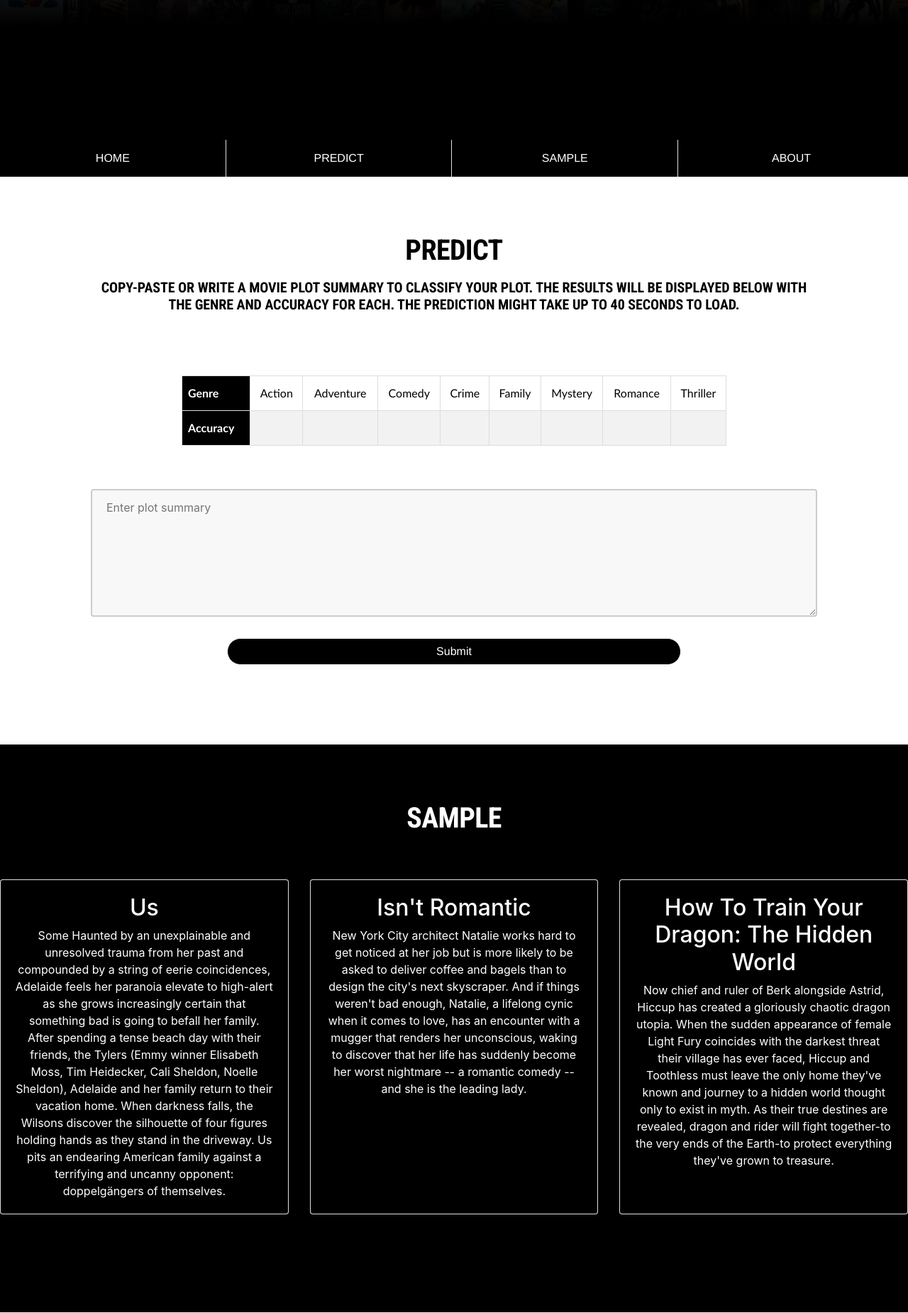
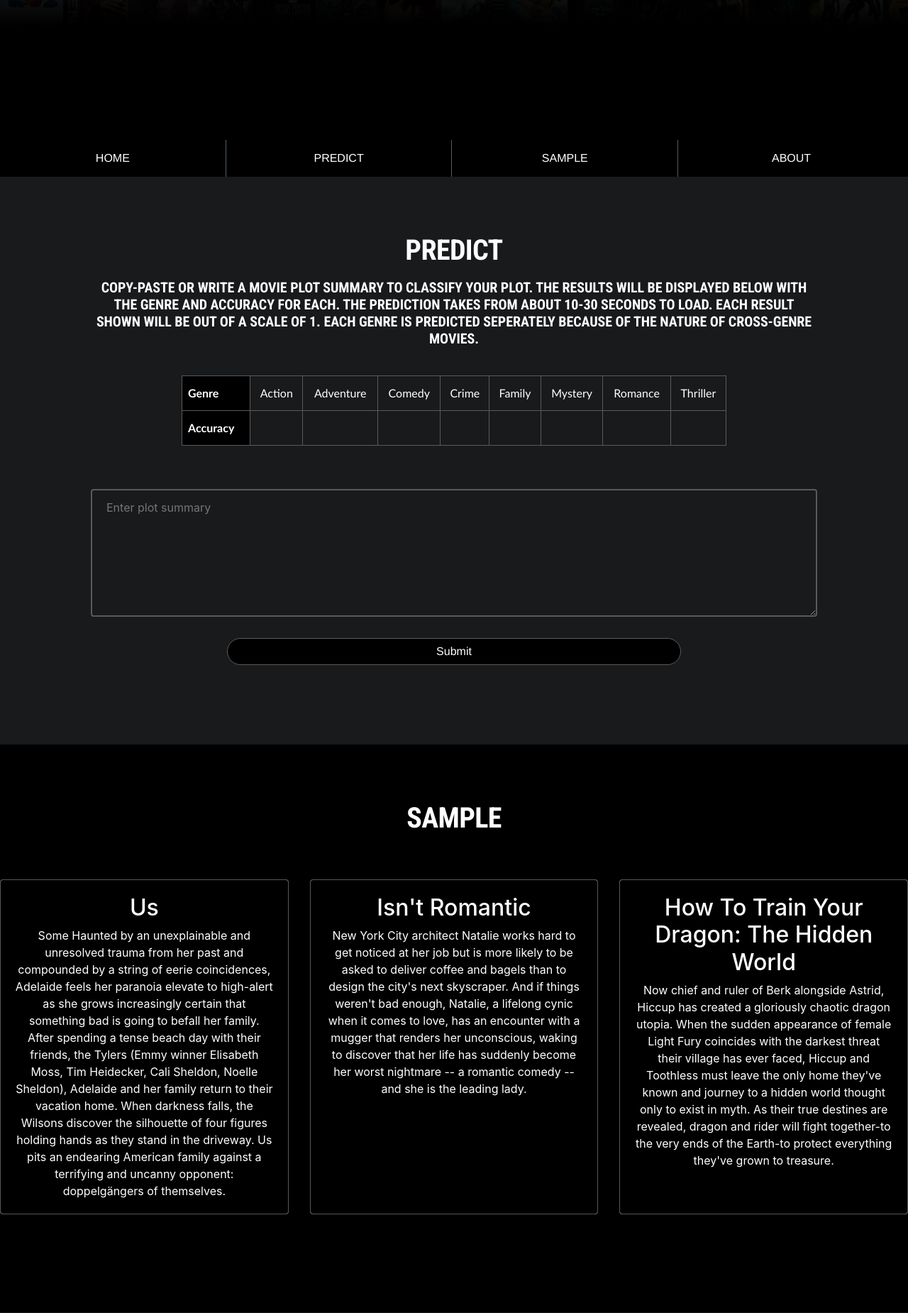
Before and after one commit to TamPhilip/Cinemascan-Web-App, a Flask app: page / in a window 1280 px wide. Shown: the part 603-2453 px from the top of the page at 71% size. Run offline with Flask 2, Linux system fonts and the light colour scheme; some libraries are stand-ins or nearby versions.

Commit message:
Added loading view and changed the color palette to dark

```diff
--- a/static/css/styles.css
+++ b/static/css/styles.css
@@ -72,7 +72,8 @@ nav {
     width: 100%;
     font-family: 'Helvetica',  sans-serif;
 	background-color:   black;
-	color: #ffffff;
+    color: #ffffff;
+    border-color: rgb(52, 60, 69);
 }
 
 nav ul {
@@ -89,8 +90,12 @@ nav li {
 	float: left;
 }
 
-.border {
-    border-right: 1px solid #bbb;
+#bootstrap-overrides .border-right {
+            border-right-color: rgb(80, 93, 107) !important;
+}
+
+.border-right a:hover{
+    color: rgb(102, 102, 102) !important;
 }
 
 nav li a {
@@ -104,7 +109,7 @@ nav li a {
 }
 
 nav li a:hover {
-	background-color: transparent;
+    background-color: transparent;
 }
 
 /* SECTIONS */
@@ -137,16 +142,16 @@ nav li a:hover {
  .btn-outline-primary, .btn-outline-primary:active  {
       font-family: 'Helvetica', sans-serif;
      background-color: black !important;
-    border-color: white !important;
+    border-color: rgb(92, 92, 92) !important;
     color: white !important;
      border-radius: 24px !important;
      outline-color: black!important;
  }
 
 .btn-outline-primary:hover {
-     background-color: white !important;
-     border-color: black !important;
-     color: black!important;
+     background-color: rgb(51, 51, 51) !important;
+     border-color: rgb(102, 102, 102) !important;
+     color: white !important;
      border-radius: 24px !important;
 }
 
@@ -221,8 +226,8 @@ nav li a:hover {
 }
 
 .predict {
-    color: black;
-    background: white;
+    color: white;
+    background-color: rgb(24, 26, 27);
     width: 100%;
     height: 100%;
 }
@@ -236,13 +241,14 @@ textarea {
   height: 180px;
   padding: 12px 20px;
   box-sizing: border-box;
-  border: 2px solid #ccc;
+  border: 2px solid rgb(90, 90, 90);
   border-radius: 4px;
-  background-color: #f8f8f8;
+  background-color: rgb(24, 26, 27);
   resize: none;
   display: block;
   margin-left: auto;
   margin-right: auto;
+  color: rgb(232, 230, 227) !important;
 }
 
 .result{
@@ -327,13 +333,13 @@ textarea {
 }
 
 #genres td, #genres th {
-  border: 1px solid #ddd;
+  border: 1px solid rgb(90, 90, 90);
   padding: 8px;
 }
 
-#genres tr:nth-child(even){background-color: #f2f2f2;}
+#genres tr:nth-child(even){background-color: rgb(24, 26, 27);}
 
-#genres tr:hover {background-color: #ddd;}
+#genres tr:hover {background-color: #222425;}
 
 #genres th {
   padding-top: 12px;
@@ -450,7 +456,12 @@ textarea {
     overflow-x: hidden;
 }
 
+.card {
+    border-color: #575757 !important;
+}
+
 .card-deck {
+    border-color: #575757;
     padding-top: 190px;
     overflow:auto;
     color: white;
@@ -459,6 +470,7 @@ textarea {
 }
 
 .card, .card-body, .card-text, card p {
+
     background-color: black;
     overflow:auto;
 }
@@ -470,8 +482,8 @@ textarea {
 
 /*  ABOUT */
 .about {
-    color: black;
-    background-color: white;
+    color: rgb(232, 230, 227);
+    background-color: rgb(24, 26, 27);
 }
 
     #class_image{
@@ -646,3 +658,76 @@ footer{
 	clear: both;
 	height: 100px;
 }
+
+/** SPINNER CREATION **/
+
+.loader {
+  position: relative;
+  text-align: center;
+  margin: 15px auto 35px auto;
+  z-index: 9999;
+  display: block;
+  width: 80px;
+  height: 80px;
+  border: 10px solid rgba(0, 0, 0, .3);
+  border-radius: 50%;
+  border-top-color: #000;
+  animation: spin 1s ease-in-out infinite;
+  -webkit-animation: spin 1s ease-in-out infinite;
+}
+
+@keyframes spin {
+  to {
+    -webkit-transform: rotate(360deg);
+  }
+}
+
+@-webkit-keyframes spin {
+  to {
+    -webkit-transform: rotate(360deg);
+  }
+}
+
+
+/** MODAL STYLING **/
+
+.modal-content {
+  border-radius: 0px;
+  box-shadow: 0 0 20px 8px rgba(0, 0, 0, 0.7);
+}
+
+.modal-backdrop.show {
+  opacity: 0.75;
+}
+
+.loader-txt p {
+    font-size: 13px;
+    color: #666;
+}
+
+#output {
+  padding: 25px 15px;
+  background: #222;
+  border: 1px solid #222;
+  max-width: 350px;
+  margin: 35px auto;
+  font-family: 'Roboto', sans-serif !important;
+  /* p.subtle  {
+    color: #555;
+    font-style: italic;
+    font-family: 'Roboto', sans-serif !important;
+  } */
+  /* h4 {
+    font-weight: 300 !important;
+    font-size: 1.1em;
+    font-family: 'Roboto', sans-serif !important;
+  } */
+  /* p {
+    font-family: 'Roboto', sans-serif !important;
+    font-size: 0.9em;
+    b {
+      text-transform: uppercase;
+      text-decoration: underline;
+    }
+  } */
+}
--- a/static/js/results.js
+++ b/static/js/results.js
@@ -1,9 +1,15 @@
  $('#submit').click( function(e) {
      e.preventDefault();
      console.log("Get JSON");
+     $("#loadMe").modal({
+         backdrop: "static", //remove ability to close modal with click
+         keyboard: false, //remove option to close with keyboard
+         show: true //Display loader!
+     });
      $.getJSON($SCRIPT_ROOT + '/submit', {
          text: $('textarea[name="text"]').val()
      }, function (data) {
+            $("#loadMe").modal("hide");
          $("#action-td").text(data.result.Action);
          displayBadge(data.result.Action, $("#action-badge"));
          $("#adventure-td").text(data.result.Adventure);
--- a/templates/main.html
+++ b/templates/main.html
@@ -29,7 +29,7 @@
 
     <div id="navWrap">
         <nav>
-        <ul>
+        <ul id="bootstrap-overrides">
               <li class="border-right"><a class="active" href="#home">Home</a></li>
               <li class="border-right"><a href="#predict">Predict</a></li>
               <li class="border-right"><a href="#sample">sample</a></li>
@@ -45,7 +45,9 @@
             <h1 id="specialh1"> Predict </h1>
         </div>
         <div class="text">
-             <h2> Copy-paste or write a movie plot summary to classify your plot. The results will be displayed below with the genre and accuracy for each. The prediction might take up to 40 seconds to load. </h2>
+             <h2> Copy-paste or write a movie plot summary to classify your plot.
+            The results will be displayed below with the genre and accuracy for each.
+              The prediction takes from about 10-30 seconds to load. Each result shown will be out of a scale of 1. Each genre is predicted seperately because of the nature of cross-genre movies.   </h2>
         </div>
 
          <div class="form">
@@ -138,6 +140,18 @@
         </div>
     </div>
 
+    <div class="modal fade" id="loadMe" tabindex="-1" role="dialog" aria-labelledby="loadMeLabel">
+        <div class="modal-dialog modal-sm" role="document">
+            <div class="modal-content">
+            <div class="modal-body text-center">
+                <div class="loader"></div>
+                <div clas="loader-txt">
+                <p> Predicting genre of movie plot... <br><br><small> The prediction can take from 10-30 seconds. </small></p>
+                </div>
+            </div>
+            </div>
+        </div>
+    </div>
 
 </body>
     <footer class="footer-distributed">
```
Also changed, not shown: app.py (+12 -1 lines).
